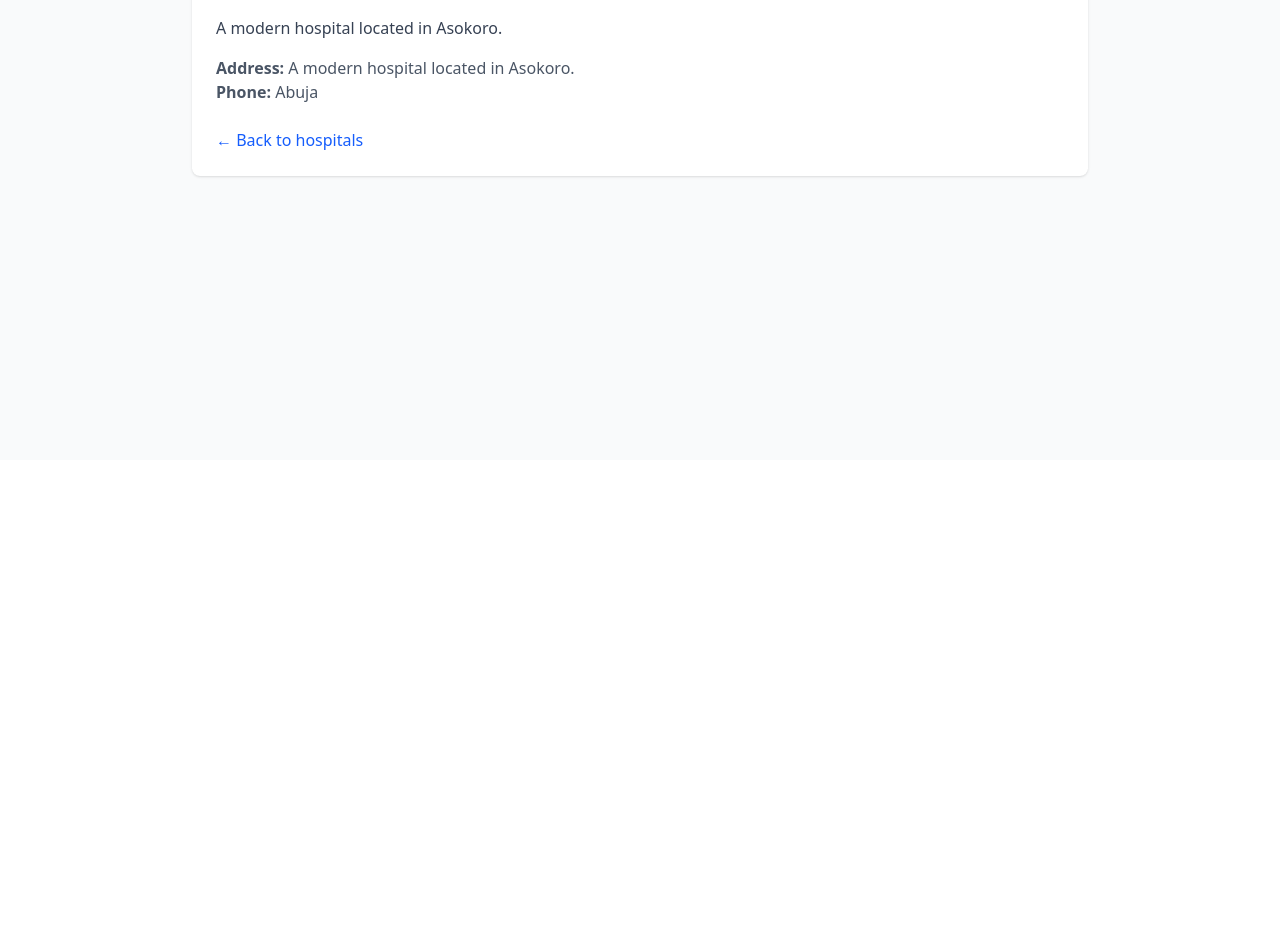
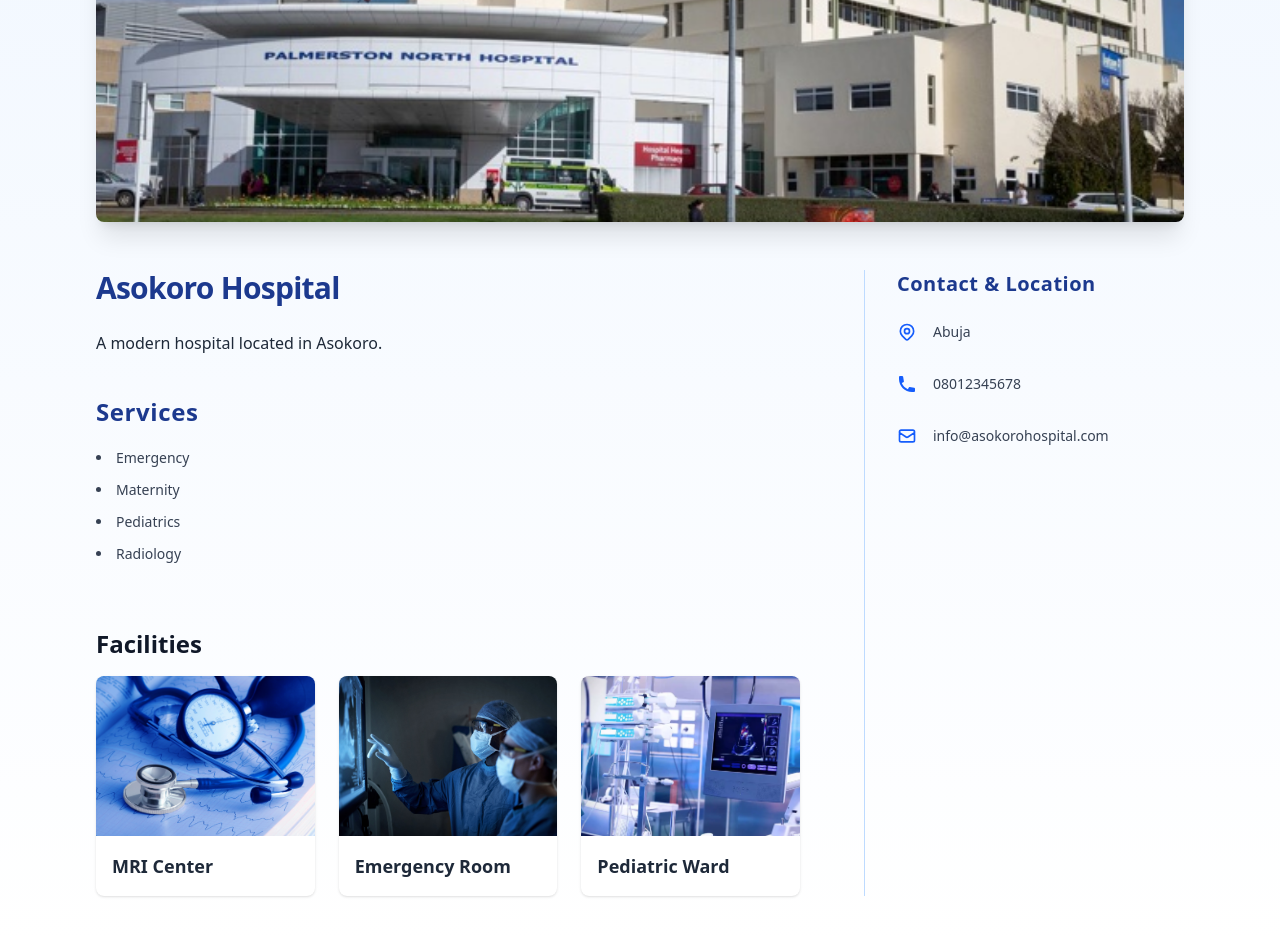
Before and after one commit to Nacho1499/khs, a Next.js app: page /details/1 in a window 1280 px wide. Shown: the part 340-1276 px from the top of the page. Before the commit the page ends 800 px from the top, so only its background shows below. Built offline with nearby package versions, Linux system fonts and the light colour scheme.

Commit message:
worked on details page

```diff
--- a/lib/data.tsx
+++ b/lib/data.tsx
@@ -5,6 +5,11 @@ export interface Hospital {
   image: string;
   description: string;
   location: string;
+  services: string[];
+  phone: string;
+  email: string;
+  mapUrl: string;
+  facilities: { name: string; image: string }[];
 }
 
 //top rated hospital data
@@ -15,6 +20,24 @@ export const hospitals: Hospital[] = [
     image: "/hospital1.jpg",
     description: "A modern hospital located in Asokoro.",
     location: "Abuja",
+    services: ["Emergency", "Maternity", "Pediatrics", "Radiology"],
+    phone: "08012345678",
+    email: "info@asokorohospital.com",
+    mapUrl: "https://maps.google.com?q=Asokoro+Hospital+Abuja",
+    facilities: [
+      {
+        name: "MRI Center",
+        image: "/lab1.jpg",
+      },
+      {
+        name: "Emergency Room",
+        image: "/lab4.jpg",
+      },
+      {
+        name: "Pediatric Ward",
+        image: "/lab3.jpg",
+      },
+    ],
   },
   {
     id: "2",
@@ -22,6 +45,24 @@ export const hospitals: Hospital[] = [
     image: "/hospital2.jpg",
     description: "Leading provider of urban health services.",
     location: "Lagos",
+    services: ["Emergency", "Maternity", "Pediatrics", "Radiology"],
+    phone: "08012345678",
+    email: "info@asokorohospital.com",
+    mapUrl: "https://maps.google.com?q=Asokoro+Hospital+Abuja",
+    facilities: [
+      {
+        name: "MRI Center",
+        image: "/lab4.jpg",
+      },
+      {
+        name: "Emergency Room",
+        image: "/lab3.jpg",
+      },
+      {
+        name: "Pediatric Ward",
+        image: "/lab1.jpg",
+      },
+    ],
   },
   {
     id: "3",
@@ -29,6 +70,24 @@ export const hospitals: Hospital[] = [
     image: "/hospital3.jpg",
     description: "A modern hospital located in Asokoro.",
     location: "Abuja",
+    services: ["Emergency", "Maternity", "Pediatrics", "Radiology"],
+    phone: "08012345678",
+    email: "info@asokorohospital.com",
+    mapUrl: "https://maps.google.com?q=Asokoro+Hospital+Abuja",
+    facilities: [
+      {
+        name: "MRI Center",
+        image: "/lab3.jpg",
+      },
+      {
+        name: "Emergency Room",
+        image: "/lab4.jpg",
+      },
+      {
+        name: "Pediatric Ward",
+        image: "/lab1.jpg",
+      },
+    ],
   },
   {
     id: "4",
@@ -36,5 +95,23 @@ export const hospitals: Hospital[] = [
     image: "/hospital4.jpg",
     description: "A modern hospital located in Asokoro.",
     location: "Abuja",
+    services: ["Emergency", "Maternity", "Pediatrics", "Radiology"],
+    phone: "08012345678",
+    email: "info@asokorohospital.com",
+    mapUrl: "https://maps.google.com?q=Asokoro+Hospital+Abuja",
+    facilities: [
+      {
+        name: "MRI Center",
+        image: "/lab3.jpg",
+      },
+      {
+        name: "Emergency Room",
+        image: "/lab1.jpg",
+      },
+      {
+        name: "Pediatric Ward",
+        image: "/lab4.jpg",
+      },
+    ],
   },
 ];
--- a/package.json
+++ b/package.json
@@ -12,10 +12,13 @@
     "clsx": "^2.1.1",
     "firebase": "^11.9.0",
     "framer-motion": "^12.16.0",
+    "leaflet": "^1.9.4",
     "lucide-react": "^0.513.0",
     "next": "15.3.3",
     "react": "^19.0.0",
     "react-dom": "^19.0.0",
+    "react-icons": "^5.5.0",
+    "react-leaflet": "^5.0.0",
     "sonner": "^2.0.5"
   },
   "devDependencies": {
--- a/src/app/components/Hero.tsx
+++ b/src/app/components/Hero.tsx
@@ -47,16 +47,16 @@ const Hero = () => {
         {/* Action Buttons */}
         <div className="flex justify-center gap-6">
           <Link
-            href="/login"
+            href="/signup"
             className="inline-block  text-white text-white py-3 bg-white/10 backdrop-blur-md px-6 rounded-lg hover:shadow-lg transition-all"
           >
             Get Started
           </Link>
           <Link
-            href="/"
+            href="/login"
             className="inline-block border-2 border-blue-500 text-white py-3 px-6 bg-white/10 backdrop-blur-md rounded-lg hover:shadow-lg  transition-all"
           >
-            Meet a Doctor
+            Login Here
           </Link>
         </div>
       </div>
--- a/src/app/dashboard/page.tsx
+++ b/src/app/dashboard/page.tsx
@@ -7,6 +7,7 @@ import { useRouter } from "next/navigation";
 import { auth } from "../../../lib/firebase";
 import Link from "next/link";
 import Image from "next/image";
+import { toast } from "sonner";
 
 interface top {
   id: number;
@@ -58,7 +59,10 @@ const Page = () => {
   const handleLogout = async () => {
     try {
       await signOut(auth);
-      router.push("/login");
+      toast.success(`Logout successful: (${user?.displayName || "Profile"})`);
+      setTimeout(() => {
+        router.push("/dashboard");
+      }, 2000);
     } catch (error) {
       console.error("Logout failed:", error);
       alert("Failed to logout. Please try again.");
@@ -202,7 +206,7 @@ const Page = () => {
                     </div>
                   )}
                   <button
-                    className="flex items-center w-full px-4 py-2 text-gray-700 hover:bg-gray-100"
+                    className="flex items-center w-full px-4 py-2 text-gray-700 hover:bg-gray-100 cursor-pointer"
                     onClick={handleLogout}
                   >
                     <LogOut className="w-5 h-5 mr-2" />
--- a/src/app/details/[id]/page.tsx
+++ b/src/app/details/[id]/page.tsx
@@ -3,6 +3,12 @@ import { hospitals } from "../../../../lib/data";
 import Image from "next/image";
 import notFound from "@/app/not-found";
 import Link from "next/link";
+import {
+  HiPhone,
+  HiOutlineMail,
+  HiOutlineLocationMarker,
+  HiArrowLeft,
+} from "react-icons/hi";
 
 interface PageProps {
   params: Promise<{ id: string }>;
@@ -15,28 +21,113 @@ const page = async ({ params }: PageProps) => {
   const hospital = hospitals.find((h) => h.id === id);
   if (!hospital) return notFound();
 
-  return(
-    <div className="min-h-screen bg-gray-50 p-6">
-      <div className="max-w-4xl mx-auto bg-white shadow rounded-lg overflow-hidden">
+  return (
+    <main className="min-h-screen bg-gradient-to-b from-blue-50 to-white py-12 px-6 sm:px-12 lg:px-24 max-w-7xl mx-auto">
+      <Link
+        href="/dashboard"
+        className="inline-flex items-center text-blue-700 hover:text-blue-900 font-semibold mb-10"
+      >
+        <HiArrowLeft className="mr-2 w-6 h-6" />
+        Back to dashboard
+      </Link>
+
+      {/* Hospital Image Full Width */}
+      <div className="relative w-full h-[350px] sm:h-[450px] rounded-lg overflow-hidden shadow-xl mb-12">
         <Image
           src={hospital.image}
           alt={hospital.name}
-          width={800}
-          height={400}
-          className="w-full h-64 object-cover"
+          fill
+          sizes="(max-width: 640px) 100vw, 1400px"
+          className="object-cover"
+          priority
         />
-        <div className="p-6">
-          <h1 className="text-3xl font-bold text-blue-700 mb-4">{hospital.name}</h1>
-          <p className="text-gray-700 mb-4">{hospital.description}</p>
-          <p className="text-gray-600"><strong>Address:</strong> {hospital.description}</p>
-          <p className="text-gray-600"><strong>Phone:</strong> {hospital.location}</p>
-          <Link href="/hospitals" className="inline-block mt-6 text-blue-600 hover:underline">
-            ← Back to hospitals
-          </Link>
+      </div>
+
+      {/* Hospital Info Grid */}
+      <section className="grid grid-cols-1 lg:grid-cols-3 gap-16">
+        {/* Left: Name & Description */}
+        <div className="lg:col-span-2">
+          <h1 className="text-3xl font-extrabold text-blue-900 mb-6 tracking-tight">
+            {hospital.name}
+          </h1>
+          <p className="text-gray-800 text-md leading-relaxed mb-10">
+            {hospital.description}
+          </p>
+
+          {/* Services */}
+          <div>
+            <h2 className="text-2xl font-semibold text-blue-900 mb-5 tracking-wide">
+              Services
+            </h2>
+            <ul className="list-disc list-inside space-y-3 text-gray-700 text-sm max-w-xl mb-16">
+              {hospital.services.map((service, i) => (
+                <li
+                  key={i}
+                  className="hover:text-blue-700 transition-colors cursor-default"
+                >
+                  {service}
+                </li>
+              ))}
+            </ul>
+          </div>
+
+          {/* Facilities */}
+          <section>
+            <h2 className="text-2xl font-semibold text-gray-900 mb-4">
+              Facilities
+            </h2>
+            <div className="grid grid-cols-1 sm:grid-cols-2 md:grid-cols-3 gap-6">
+              {hospital.facilities?.map((facility, i) => (
+                <div
+                  key={i}
+                  className="rounded-lg overflow-hidden shadow hover:shadow-lg transition-shadow bg-white"
+                >
+                  <div className="w-full h-40 relative">
+                    <Image
+                      src={facility.image}
+                      alt={facility.name}
+                      fill
+                      className="object-cover"
+                    />
+                  </div>
+                  <div className="p-4">
+                    <h3 className="text-lg font-semibold text-gray-800">
+                      {facility.name}
+                    </h3>
+                  </div>
+                </div>
+              ))}
+            </div>
+          </section>
         </div>
-      </div>
-    </div>
-  )
+
+        {/* Right: Contact & Location */}
+        <aside className="space-y-10 border-l border-blue-200 pl-8">
+          <div>
+            <h2 className="text-xl font-semibold text-blue-900 mb-5 tracking-wide">
+              Contact & Location
+            </h2>
+            <ul className="space-y-6 text-gray-700 text-sm">
+              <li className="flex items-center gap-4">
+                <HiOutlineLocationMarker className="w-5 h-7 text-blue-600 flex-shrink-0" />
+                <span>{hospital.location}</span>
+              </li>
+              <li className="flex items-center gap-4">
+                <HiPhone className="w-5 h-7 text-blue-600 flex-shrink-0" />
+                <span>{hospital.phone}</span>
+              </li>
+              <li className="flex items-center gap-4">
+                <HiOutlineMail className="w-5 h-7 text-blue-600 flex-shrink-0" />
+                <span>{hospital.email}</span>
+              </li>
+            </ul>
+          </div>
+
+
+        </aside>
+      </section>
+    </main>
+  );
 };
 
 export default page;
```
Also changed, not shown: 1 other file (tests, documents, lock files or other folders).
